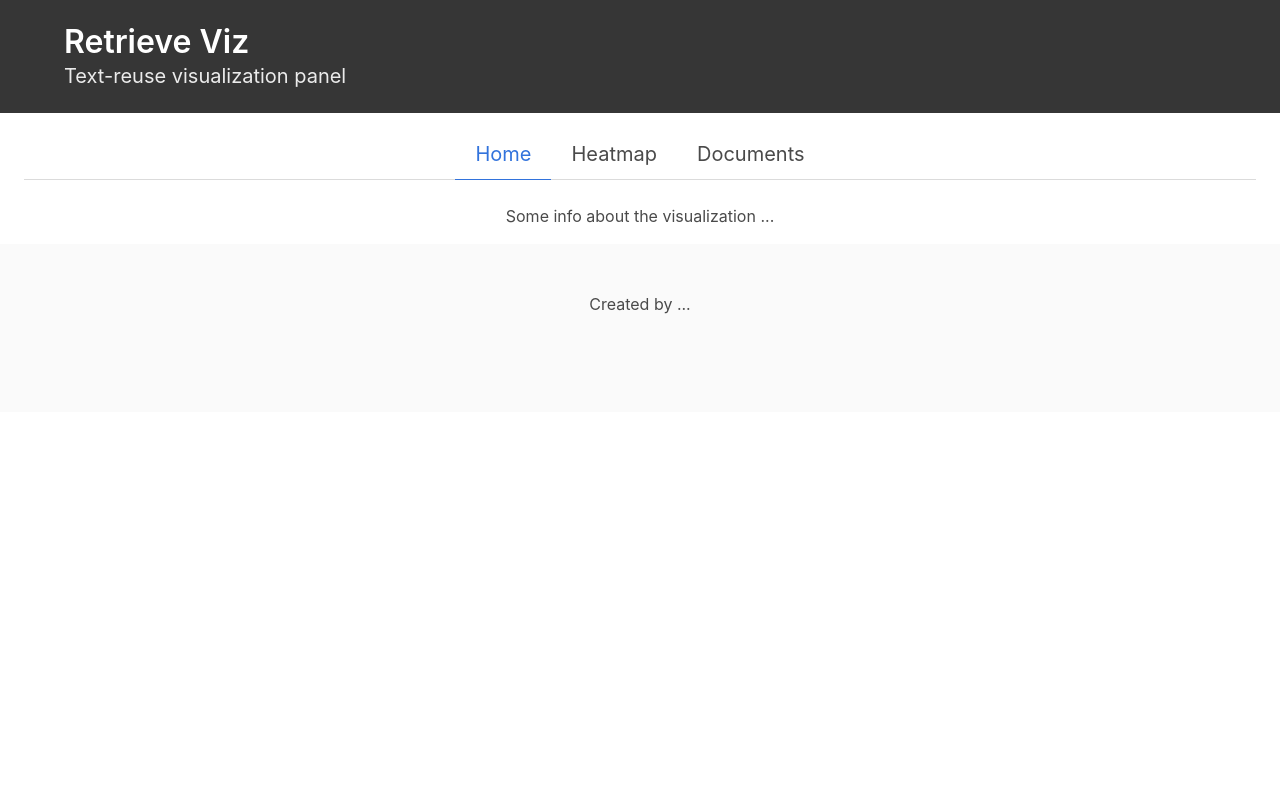
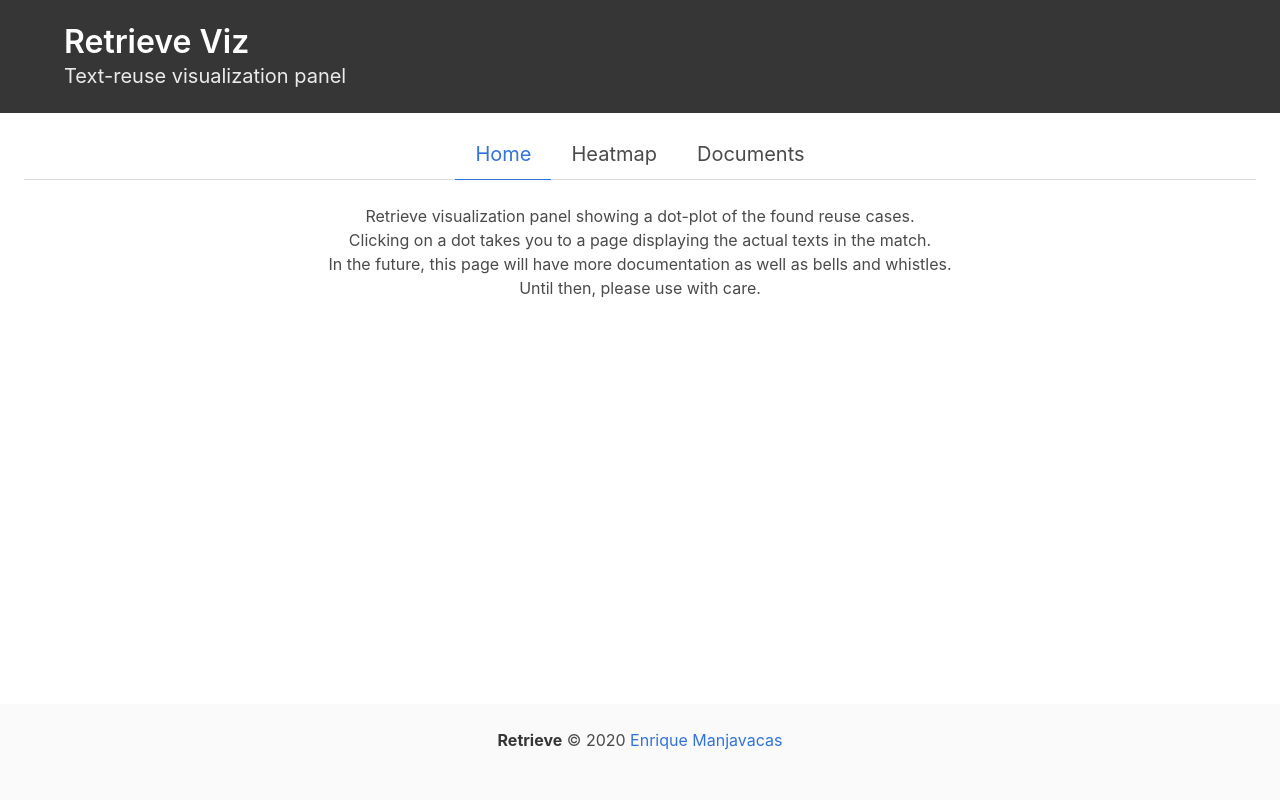
Before and after one commit to emanjavacas/retrieve, a Python web app: template retrieve/viz/templates/index.html in a window 1280 px wide. Run offline with Jinja, Linux system fonts and the light colour scheme; the template is opened without the code that fills it, so the values that code supplies are empty.

Commit message:
viz-fixes

```diff
--- a/retrieve/viz/app.py
+++ b/retrieve/viz/app.py
@@ -26,6 +26,8 @@ def extract_matching_words(doc1, doc2):
 class VisualizerApp:
     def __init__(self, sims, coll1, coll2=None, sim_range=(None, None),
                  host='localhost', port=5000):
+        """
+        """
         # data
         if coll2 is None:
             # drop diagonal
--- a/retrieve/viz/static/main.css
+++ b/retrieve/viz/static/main.css
@@ -2,3 +2,15 @@
 .tick line{
     visibility : hidden;
 }
+
+footer {
+    bottom: 0;
+    left: 0;
+    position: fixed;
+    right: 0;
+    z-index: 30;
+}
+
+body {
+    margin-bottom: 168px;
+}
--- a/retrieve/viz/static/main.js
+++ b/retrieve/viz/static/main.js
@@ -15,7 +15,7 @@ $(document).ready(function() {
     var cellSize = Math.min(maxWidth / ncol, maxHeight / nrow);
     var cellSizeDisp = Math.max(cellSize, cellSizeMin);
 
-    var margin = {top: 50, right: 100, bottom: 20, left: 100},
+    var margin = {top: 50, right: 150, bottom: 20, left: 150},
 	width = (ncol * cellSize), // - margin.left - margin.right,
 	height = (nrow * cellSize); // - margin.top - margin.bottom;
 
--- a/retrieve/viz/templates/index.html
+++ b/retrieve/viz/templates/index.html
@@ -22,7 +22,7 @@
       </div>
     </section>
 
-    <section class="section" style="padding: 1rem 1.5rem">
+    <section class="section" style="padding: 1rem 1.5rem;">
 
       <!-- tabs -->
       <div class="tabs is-centered is-medium">
@@ -43,7 +43,19 @@
       <div class="container has-text-centered">
 	<!-- home -->
 	<div id="home-content">
-	  Some info about the visualization ...
+	  <div class="columns">
+	    <div class="column is-one-fifth"></div>
+	    <div class="column is-three-fifths">
+	      Retrieve visualization panel showing a dot-plot of the found reuse cases.
+	      <br>
+	      Clicking on a dot takes you to a page displaying the actual texts in the match.
+	      <br>
+	      In the future, this page will have more documentation as well as bells and whistles.
+	      <br>
+	      Until then, please use with care.
+	    </div>
+	    <div class="column is-one-fifth"></div>
+	  </div>
 	</div>
 
 	<!-- heatmap -->
@@ -79,11 +91,14 @@
 	</div>
 
       </div>
+
     </section>
 
-    <footer class="footer">
-      <div class="content has-text-centered">
-    	<p>Created by ...</p>
+    <footer class="footer" style="padding: 1.5rem 1.2rem 3rem;">
+      <div class="container">
+	<div class="content has-text-centered">
+    	  <p><strong>Retrieve</strong> © 2020 <a href="https://www.github.com/emanjavacas/retrieve">Enrique Manjavacas</a></p>
+	</div>
       </div>
     </footer>
 
```
